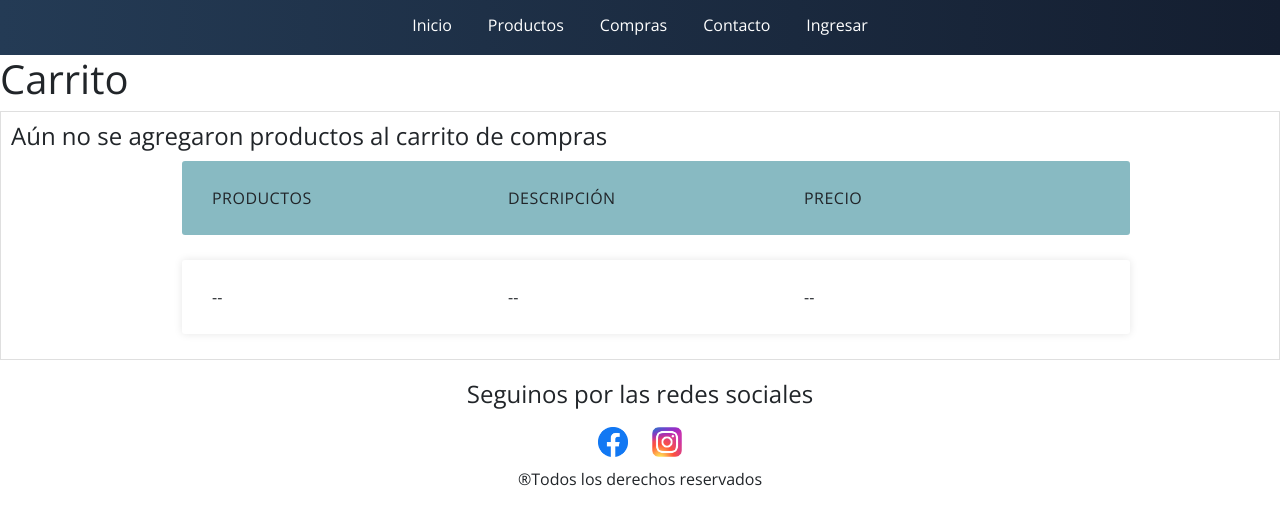
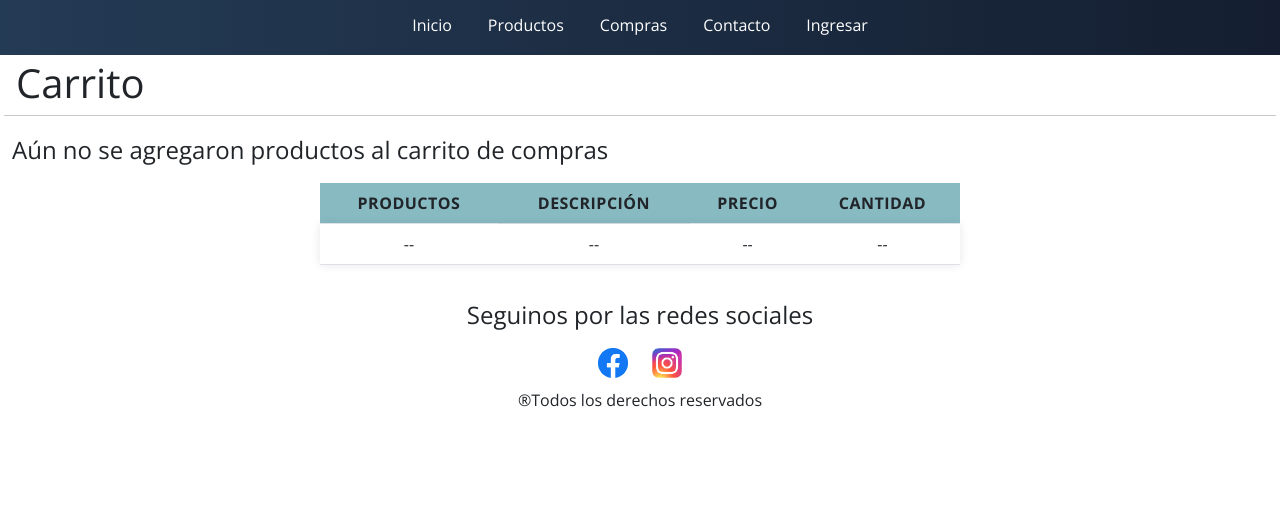
Before and after one commit to kevin-pacheco/proyectoPremStore, a plain HTML site: page Pre-entrega/Compras.html in a window 1280 px wide. Drawn offline with nearby package versions, Linux system fonts and the light colour scheme.

Commit message:
Table-Compras-done

```diff
--- a/Pre-entrega/Compras.html
+++ b/Pre-entrega/Compras.html
@@ -35,33 +35,37 @@
          </nav>
       </header>
 
-      <div class="contenedor-cabecera">
-         <div class="compras-cabecera">
+      <div class="container-fluid d-flex flex-column justify-content-start">
+         <div class="row p-1">
             <h1>Carrito</h1>
+            <hr/>
          </div>
       </div>
-      <div class="contenedorCompras">
-         <div class="compra-block">
-            <div class="bloqueCompra">
-               <h4>Aún no se agregaron productos al carrito de compras</h2>
-            </div>
-            <div class="container">
-               <ul class="table">
-                 <li class="table-header">
-                   <div class="col col2">Productos</div>
-                   <div class="col col3">Descripción</div>
-                   <div class="col col4">Precio</div>
-                 </li>
-                 <li class="table-row">
-                   <div class="col col2" data-label="Productos">--</div>
-                   <div class="col col3" data-label="Descripción">--</div>
-                   <div class="col col4" data-label="Precio">--</div>
-                 </li>
-               </ul>
-             </div>
+      <div class="container-fluid">
+         <div class="row justify-content-center">
+            <h4>Aún no se agregaron productos al carrito de compras</h4>
+            <table class="table table-responsive table-hover text-center">
+               <thead>
+                  <tr>
+                     <th scope="col">Productos</th>
+                     <th class="d-none d-lg-block" scope="col">Descripción</th>
+                     <th scope="col">Precio</th>
+                     <th scope="col">Cantidad</th>
+                  </tr>
+               </thead>
+               <tbody>
+                  <tr>
+                     <td>--</td>
+                     <td class="d-none d-lg-block">--</td>
+                     <td>--</td>
+                     <td>--</td>
+                  </tr>
+               </tbody>
+            </table>
+
+             </table>
          </div>
       </div>
-
 
 
       <footer>
--- a/Pre-entrega/css/style.css
+++ b/Pre-entrega/css/style.css
@@ -377,52 +377,20 @@ div.btn-submit input:hover{
 
 
 
-.table{
+.table-responsive{
     margin-top: 10px;
+    width: 50%;
 }
 
-.table li{
-    list-style-type: none;
-    border-radius: 3px;
-    padding: 25px 30px;
-    margin-bottom: 25px;
-}
-
-.table li div{
-    display: flex;
-    justify-content: space-between;
-}
-
-.table .table-header {
+.table-responsive thead {
     background-color: hsla(188, 32%, 60%, 0.877);
     text-transform: uppercase;
     letter-spacing: 0.03em;
-    display: flex;
-    justify-content: space-between;
 }
 
-.table .table-row {
+.table-responsive tbody {
     background-color: #ffffff;
     box-shadow: 0px 0px 9px 0px rgba(0,0,0,0.1);
-    display: flex;
-    justify-content: space-between;
-}
-
-
-.table .table-header .col3{
-    position: relative;
-}
-.table .table-header .col4{
-    position: relative;
-
-}
-
-.table .table-row .col3{
-    position: relative;
-
-}
-.table .table-row .col4{
-    position: relative;
 }
 
 /* -------------------- CONTACTO ------------------------ */
```
